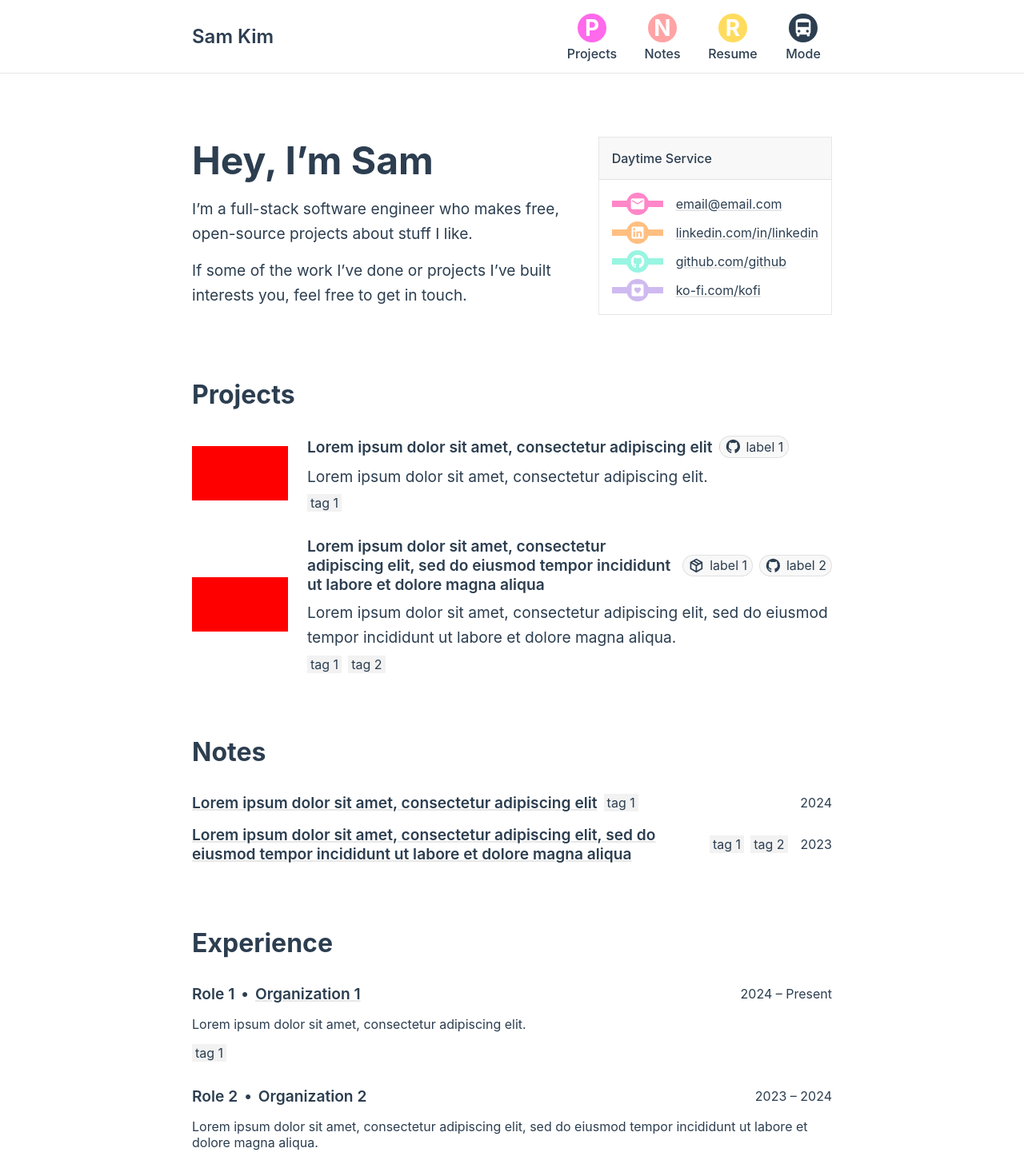
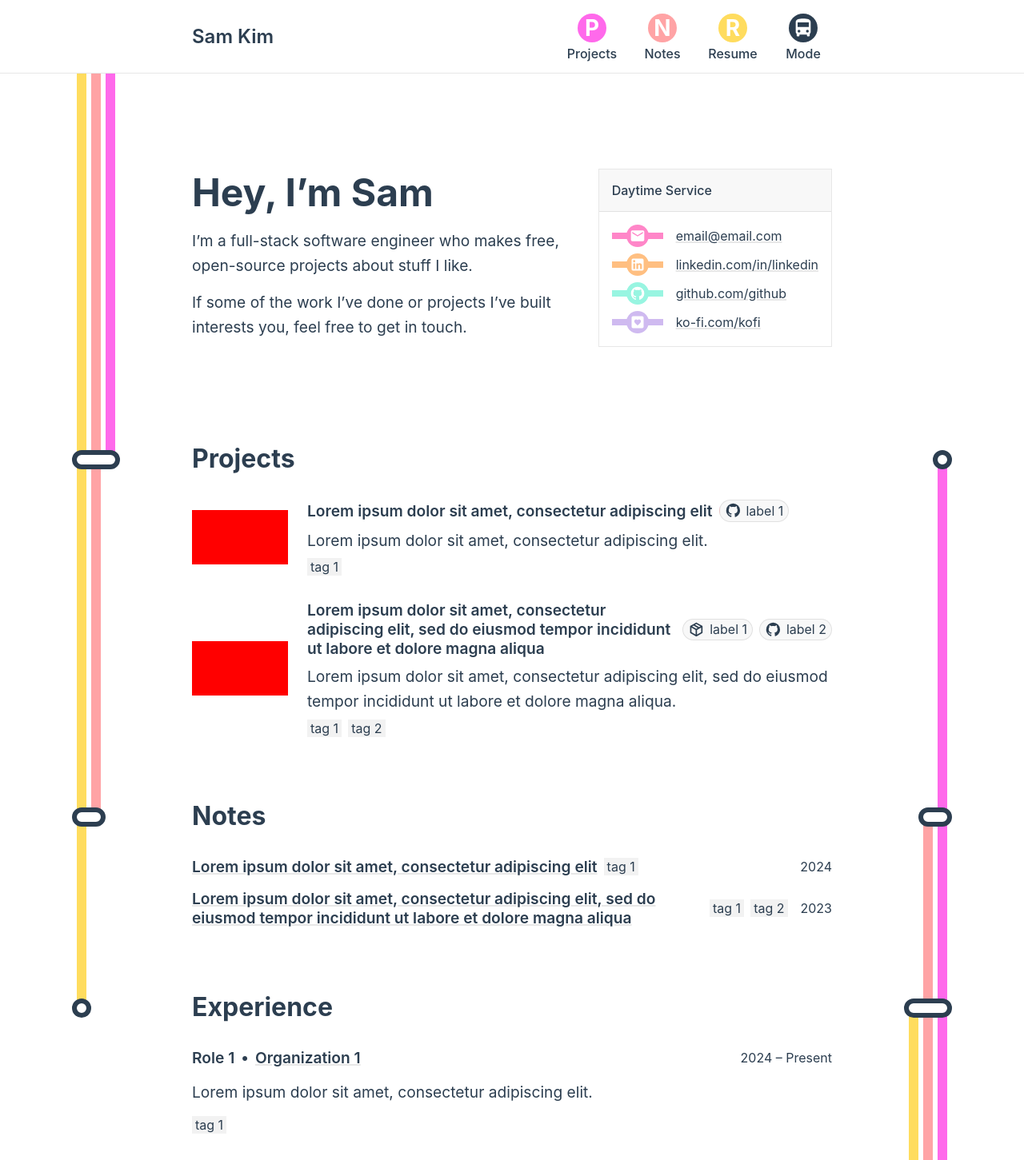
Before and after one commit to sam-k/sam-k-v3, a Vue app: page / in a window 1280 px wide. Shown: the top 1451 px of the page at 80% size. Built offline with nearby package versions, Linux system fonts and the light colour scheme.

Commit message:
Add lines to home page background (#9)

```diff
--- a/src/App.vue
+++ b/src/App.vue
@@ -43,7 +43,7 @@
 
 <style module>
   header {
-    z-index: 9999;
+    z-index: var(--nav-z-index);
     position: fixed;
     top: 0;
     left: 0;
@@ -93,13 +93,17 @@
   }
 
   .viewContainer {
-    margin: calc(var(--nav-height) + 5rem) auto 5rem auto;
+    margin: 0 auto;
+    padding: calc(var(--nav-height) + 5rem) 0 var(--nav-height) 0;
   }
 
   footer {
+    z-index: var(--nav-z-index);
+    position: relative;
     width: 100%;
     height: var(--nav-height);
     border-top: 1px solid var(--color-border);
+    background-color: var(--color-background);
   }
 
   .footerContainer {
--- a/src/assets/base.css
+++ b/src/assets/base.css
@@ -34,6 +34,7 @@
 
   /* Miscellaneous lobal variables. */
   --max-width: 800px;
+  --rounded-rectangle-border-radius: 999999px;
   --underline-transition-speed: 250ms;
 }
 
--- a/src/assets/main.css
+++ b/src/assets/main.css
@@ -20,10 +20,13 @@ body {
   font-size: 16px;
   text-rendering: optimizelegibility;
 
+  --nav-z-index: 999999;
   --nav-height: 5.6875rem;
 }
 
 #app {
+  position: relative;
+  overflow: clip;
   font-weight: normal;
 }
 
--- a/src/components/experiences/ExperienceItem.vue
+++ b/src/components/experiences/ExperienceItem.vue
@@ -24,7 +24,7 @@
       </h3>
       <span>{{ dateRange }}</span>
     </div>
-    <span>{{ description }}</span>
+    <p>{{ description }}</p>
     <TagsContainer :tags="tags" />
   </li>
 </template>
--- a/src/components/home/ExperiencesBlock.vue
+++ b/src/components/home/ExperiencesBlock.vue
@@ -1,6 +1,7 @@
 <script setup lang="ts">
   import type {TagDefinition} from '../common/utils.ts';
   import ExperienceItem from '../experiences/ExperienceItem.vue';
+  import SectionLabel from './SectionLabel.vue';
 
   // TODO: Fetch from data.
   const experiences: Array<{
@@ -43,7 +44,7 @@
 
 <template>
   <div :class="$style.container">
-    <h2>Experience</h2>
+    <SectionLabel label="Experience" :index="2" />
     <ul :class="$style.experiences">
       <ExperienceItem
         v-for="experience in experiences"
--- a/src/components/home/IntroBlock.vue
+++ b/src/components/home/IntroBlock.vue
@@ -72,6 +72,7 @@
     display: flex;
     justify-content: space-between;
     column-gap: 3rem;
+    padding: 2.5rem 0;
   }
 
   .textContainer {
--- a/src/components/home/NotesBlock.vue
+++ b/src/components/home/NotesBlock.vue
@@ -1,5 +1,6 @@
 <script setup lang="ts">
   import NoteItem from '../notes/NoteItem.vue';
+  import SectionLabel from './SectionLabel.vue';
 
   // TODO: Fetch from data.
   const notes: Array<{
@@ -34,7 +35,7 @@
 
 <template>
   <div :class="$style.container">
-    <h2>Notes</h2>
+    <SectionLabel label="Notes" :index="1" />
     <ul :class="$style.notes">
       <NoteItem
         v-for="note in notes"
--- a/src/components/home/ProjectsBlock.vue
+++ b/src/components/home/ProjectsBlock.vue
@@ -1,6 +1,7 @@
 <script setup lang="ts">
   import ProjectItem from '../projects/ProjectItem.vue';
   import type {LinkType} from '../projects/utils.ts';
+  import SectionLabel from './SectionLabel.vue';
 
   // TODO: Fetch from data.
   const projects: Array<{
@@ -53,7 +54,7 @@
 
 <template>
   <div :class="$style.container">
-    <h2>Projects</h2>
+    <SectionLabel label="Projects" :index="0" />
     <ul :class="$style.projects">
       <ProjectItem
         v-for="project in projects"
--- /dev/null
+++ b/src/components/home/SectionLabel.vue
@@ -0,0 +1,116 @@
+<script setup lang="ts">
+  const props = defineProps<{
+    label: string;
+    index: number;
+  }>();
+
+  const leftIndex = props.index;
+  const rightIndex = 2 - props.index;
+  const lineColor = `var(--color-accent-${props.index + 1})`;
+</script>
+
+<template>
+  <div :class="$style.container">
+    <h2>{{ label }}</h2>
+    <div :class="$style.backgroundLine" />
+    <div :class="$style.backgroundStop" />
+  </div>
+</template>
+
+<style module>
+  .container {
+    position: relative;
+    font-size: 2rem;
+
+    --line-width: 12px;
+    --line-gap: calc(var(--line-width) / 2);
+
+    --gutter-center-x-offset: calc((var(--max-width) - 100vw) / 4);
+  }
+
+  .backgroundLine,
+  .backgroundBranchLine,
+  .backgroundStop {
+    width: 100%;
+    height: 0;
+
+    &::before,
+    &::after {
+      position: absolute;
+      content: '';
+    }
+  }
+
+  .backgroundLine {
+    &::before,
+    &::after {
+      width: 0;
+      height: 999999px;
+      border-left-width: var(--line-width);
+      border-left-style: solid;
+
+      --gutter-innermost-line-x-offset: min(
+        calc(
+          var(--gutter-center-x-offset) + 0.5 * var(--line-width) +
+            var(--line-gap)
+        ),
+        -3 * var(--line-width) - 2 * var(--line-gap)
+      );
+    }
+
+    &::before {
+      bottom: calc(0.5em - var(--line-width) / 4);
+      left: calc(
+        var(--gutter-innermost-line-x-offset) - v-bind(leftIndex) *
+          (var(--line-width) + var(--line-gap))
+      );
+      border-color: v-bind(lineColor);
+    }
+
+    &::after {
+      top: calc(0.5em - var(--line-width) / 4);
+      right: calc(
+        var(--gutter-innermost-line-x-offset) - v-bind(rightIndex) *
+          (var(--line-width) + var(--line-gap))
+      );
+      border-color: v-bind(lineColor);
+    }
+  }
+
+  .backgroundStop {
+    &::before,
+    &::after {
+      z-index: calc(var(--nav-z-index) - 1);
+      bottom: calc(var(--line-width) / 2);
+      height: var(--line-width);
+      background-color: var(--color-background);
+      border: var(--stop-border-width) solid var(--color-text);
+      border-radius: var(--rounded-rectangle-border-radius);
+
+      --stop-border-width: var(--line-gap);
+      --gutter-stop-x-offset: min(
+        calc(
+          var(--gutter-center-x-offset) - 1.5 * var(--line-width) -
+            var(--line-gap) - var(--stop-border-width)
+        ),
+        -3 * var(--line-width) - 2 * var(--line-gap)
+      );
+    }
+
+    &::before {
+      left: var(--gutter-stop-x-offset);
+      width: calc(
+        (v-bind(rightIndex) + 1) * var(--line-width) + v-bind(rightIndex) *
+          var(--line-gap)
+      );
+    }
+
+    &::after {
+      right: var(--gutter-stop-x-offset);
+      width: calc(
+       (v-bind(leftIndex) + 1) * var(--line-width) + v-bind(leftIndex) *
+          var(--line-gap)
+      );
+    }
+  }
+</style>
--- a/src/components/projects/ProjectIconItem.vue
+++ b/src/components/projects/ProjectIconItem.vue
@@ -41,7 +41,7 @@
     height: 1.6rem;
     padding: 0 6px;
     border: 1px solid var(--color-border);
-    border-radius: 9999px; /* Hack for rounded rectangle. */
+    border-radius: var(--rounded-rectangle-border-radius);
     background-color: var(--color-background-soft);
     text-decoration: none;
     text-wrap: nowrap;
--- a/src/components/projects/ProjectItem.vue
+++ b/src/components/projects/ProjectItem.vue
@@ -33,7 +33,7 @@
           />
         </ul>
       </div>
-      <p :class="$style.description">{{ description }}</p>
+      <p>{{ description }}</p>
       <TagContainer :tags="tags" />
     </div>
   </li>
```
